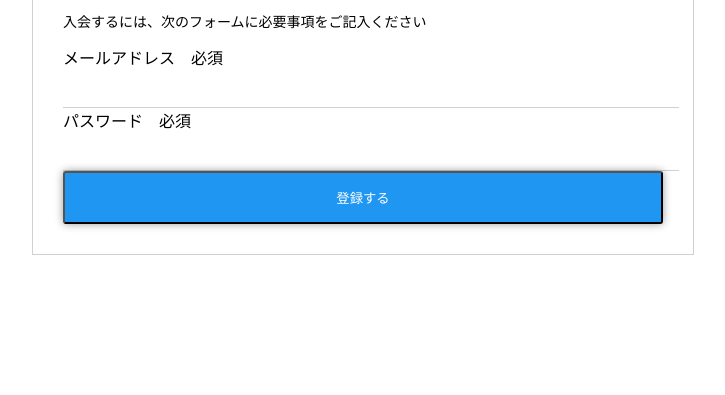
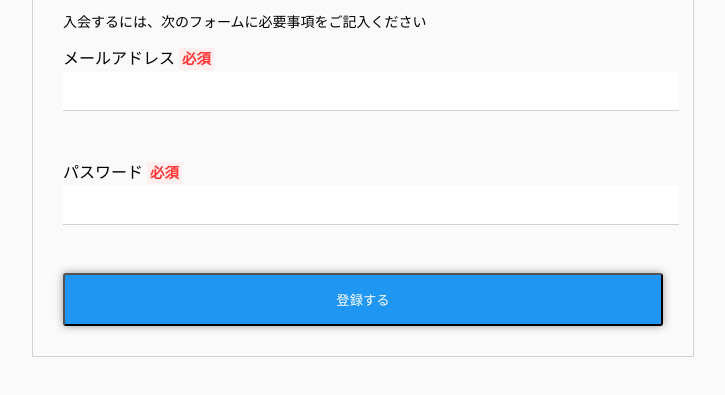
Before and after one commit to Atsusugit0/sample01, a plain HTML site: page index.html in a window 1280 px wide. Shown: the part 111-506 px from the top of the page, without its empty margins (277-1002 px from the left). Drawn offline with Linux system fonts and the light colour scheme.

Commit message:
[Update] html&css

```diff
--- a/css/style.css
+++ b/css/style.css
@@ -37,3 +37,24 @@ button {
   /* 陰影をつけて浮いたように見せる */
   box-shadow: 0 0 8px rgba(0,0,0,.4); /* a(アルファ)不透明度を設定できる */
 }
+
+.required {
+  color: #f33;
+  font-size: 0.9em;
+  padding: 3px;
+  background-color: #fee;
+  font-weight: bold;
+}
+
+body {
+  background-color: #fafafa;
+}
+
+.control {
+  margin-bottom: 3em;
+}
+
+label {
+  display: block;
+  margin-bottom: .2em;
+}
--- a/index.html
+++ b/index.html
@@ -26,11 +26,11 @@
     <p>入会するには、次のフォームに必要事項をご記入ください</p>
     <div class="control">
       <!-- input要素にidを設定し、labei要素のfor属性でそのidを指定する 参考：https://style.potepan.com/articles/20037.html-->
-      <label for="mymail">メールアドレス　必須</label>
+      <label for="mymail">メールアドレス <span class="required">必須</span></label> <!-- spanタグは改行しない -->
       <input id="mymail" type="email" name="mymail">
     </div>
     <div class="control">
-      <label for="password">パスワード　必須</label>
+      <label for="password">パスワード <span class="required">必須</span></label>
       <input id="password" type="password" name="password">
     </div>
     <div>
```
Also changed, not shown: 1 other file.
